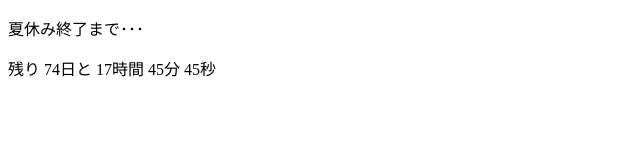
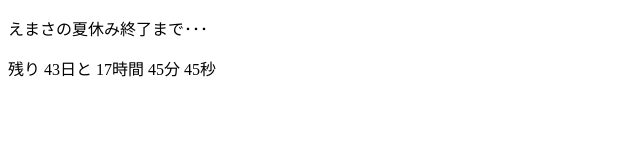
Before and after one commit to s-ending/repo1, a plain HTML site: page html/index.html in a window 1280 px wide. Shown: the whole page, without its empty margins (0-640 px from the left). Drawn offline with Linux system fonts and the light colour scheme.

Commit message:
Update index.html

```diff
--- a/html/index.html
+++ b/html/index.html
@@ -9,7 +9,7 @@
 
 <body>
     <div>
-        <p>夏休み終了まで･･･</p>
+        <p>えまさの夏休み終了まで･･･</p>
         <p class="timer">残り
             <span id="day"></span>日と
             <span id="hour"></span>時間
@@ -20,7 +20,8 @@
     <script>
         function showRestTime() {
             const now = new Date();
-            const goal = new Date(2024, 8, 29);
+            const goalMonth = 8 - 1;
+            const goal = new Date(2024, goalMonth, 29);
 
             const restMillisecond = goal.getTime() - now.getTime();
             const day = Math.floor(restMillisecond / 1000 / 60 / 60 / 24);
```
